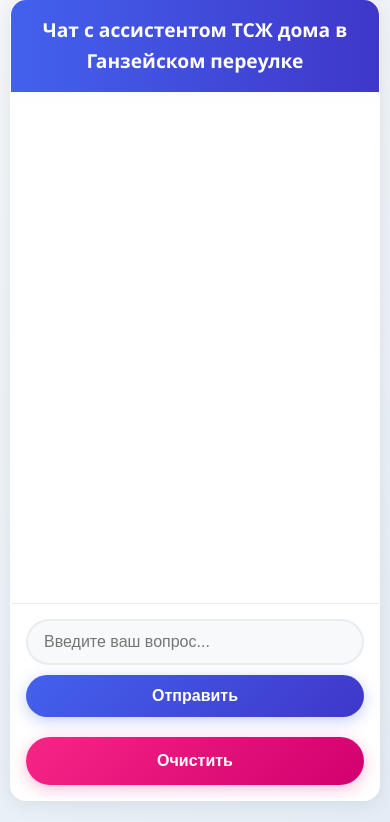
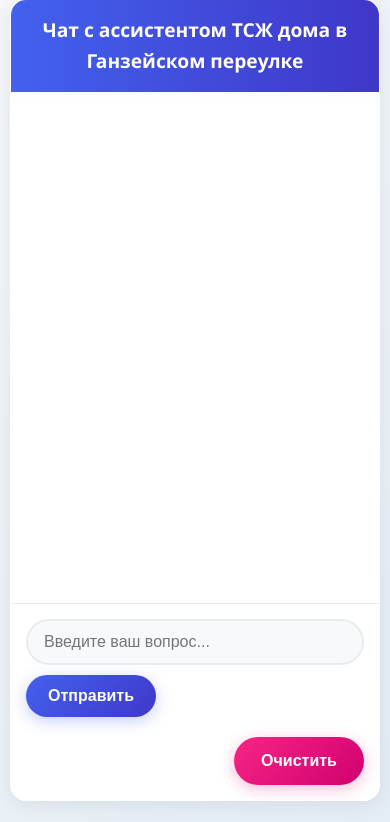
Before and after one commit to proftwist/tsz-assistant, a Flask app: page / in a window 390 px wide. Shown: the part 22-844 px from the top of the page. Run offline with Flask 3, Linux system fonts and the light colour scheme; parts of the project's set-up code (start-up, migrations or seed data) failed here and were passed over.

Commit message:
Комментарий к коммиту:
"Доработка стилей кнопок отправки и очистки формы

Выполнены следующие изменения в стилях:
1. У кнопки очистки истории (#clear-history-btn):
   - Установлено выравнивание по правому краю (margin-left: auto)
   - Изменена ширина с 100% на фиксированное значение
   130px для точного соответствия кнопке отправки

2. У кнопки отправки сообщения (#chat-form button):
   - Добавлена фиксированная ширина 130px
   - Добавлено горизонтальное центрирование текста (justify-content: center)

3. Обновлены мобильные стили для обеих кнопок:
   - Установлена одинаковая фиксированная ширина 130px
   - Обеспечено правильное выравнивание и центрирование текста

Теперь обе кнопки выглядят абсолютно одинаково по размеру
и имеют красивое, аккуратное оформление. Кнопка очистки
правильно выровнена по правому краю под кнопкой отправки сообщения."

```diff
--- a/static/style.css
+++ b/static/style.css
@@ -241,7 +241,9 @@ body {
     box-shadow: 0 4px 15px rgba(67, 97, 238, 0.3);  /* Тень кнопки */
     display: flex;                  /* Flexbox для центрирования текста */
     align-items: center;            /* Вертикальное центрирование */
+    justify-content: center;        /* Горизонтальное центрирование */
     gap: 8px;                       /* Расстояние между элементами внутри кнопки */
+    width: 130px;                   /* Фиксированная ширина для точного соответствия */
 }
 
 /*
@@ -290,7 +292,7 @@ body {
     gap: 8px;                       /* Расстояние между элементами внутри кнопки */
     margin-top: 0;                  /* Убираем отступ сверху */
     margin-left: auto;               /* Выравнивание по правому краю */
-    width: auto;                    /* Автоматическая ширина */
+    width: 130px;                    /* Фиксированная ширина для точного соответствия */
     justify-content: center;        /* Центрирование текста в кнопке */
 }
 
@@ -499,14 +501,14 @@ body {
     }
 
     #chat-form button {
-        width: 100%;                /* Полная ширина кнопки */
+        width: 130px;               /* Фиксированная ширина для точного соответствия */
         justify-content: center;    /* Центрирование текста в кнопке */
     }
 
     #clear-history-btn {
-        width: 100%;                /* Полная ширина кнопки */
+        width: 130px;               /* Фиксированная ширина для точного соответствия */
         justify-content: center;    /* Центрирование текста в кнопке */
         margin-top: 10px;           /* Отступ сверху */
-        margin-left: 0;             /* Центрирование на мобильных устройствах */
+        margin-left: auto;          /* Выравнивание по правому краю */
     }
 }
```
